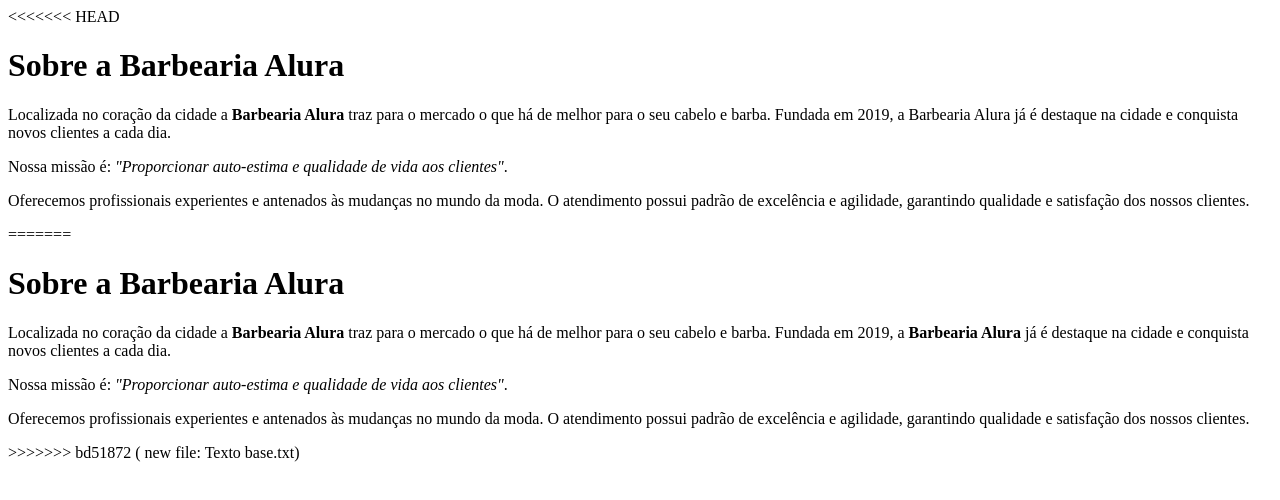
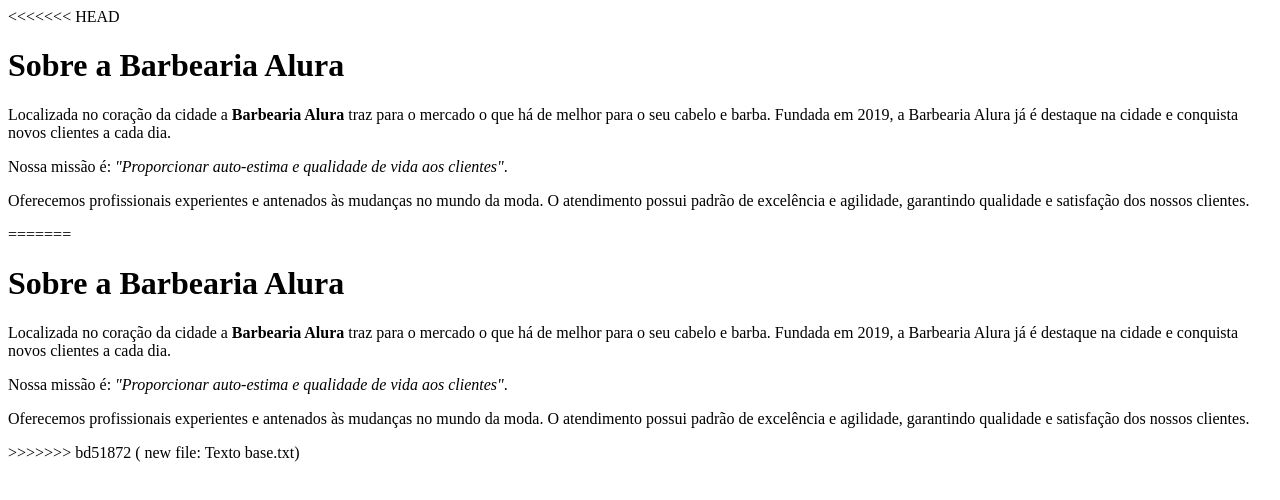
Before and after one commit to iagothz/BarberShopAlura, a plain HTML site: page index.html in a window 1280 px wide. Drawn offline with Linux system fonts and the light colour scheme.

Commit message:
modified:   index.html

```diff
--- a/index.html
+++ b/index.html
@@ -11,7 +11,7 @@
 <html>
 <h1>Sobre a Barbearia Alura</h1>
 
-<p>Localizada no coração da cidade a <b>Barbearia Alura</b> traz para o mercado o que há de melhor para o seu cabelo e barba. Fundada em 2019, a <b>Barbearia Alura</b> já é destaque na cidade e conquista novos clientes a cada dia.</p>
+<p>Localizada no coração da cidade a <strong>Barbearia Alura</strong> traz para o mercado o que há de melhor para o seu cabelo e barba. Fundada em 2019, a Barbearia Alura já é destaque na cidade e conquista novos clientes a cada dia.</p>
 
 <p>Nossa missão é: <i>"Proporcionar auto-estima e qualidade de vida aos clientes"</i>.</p>
 
```
